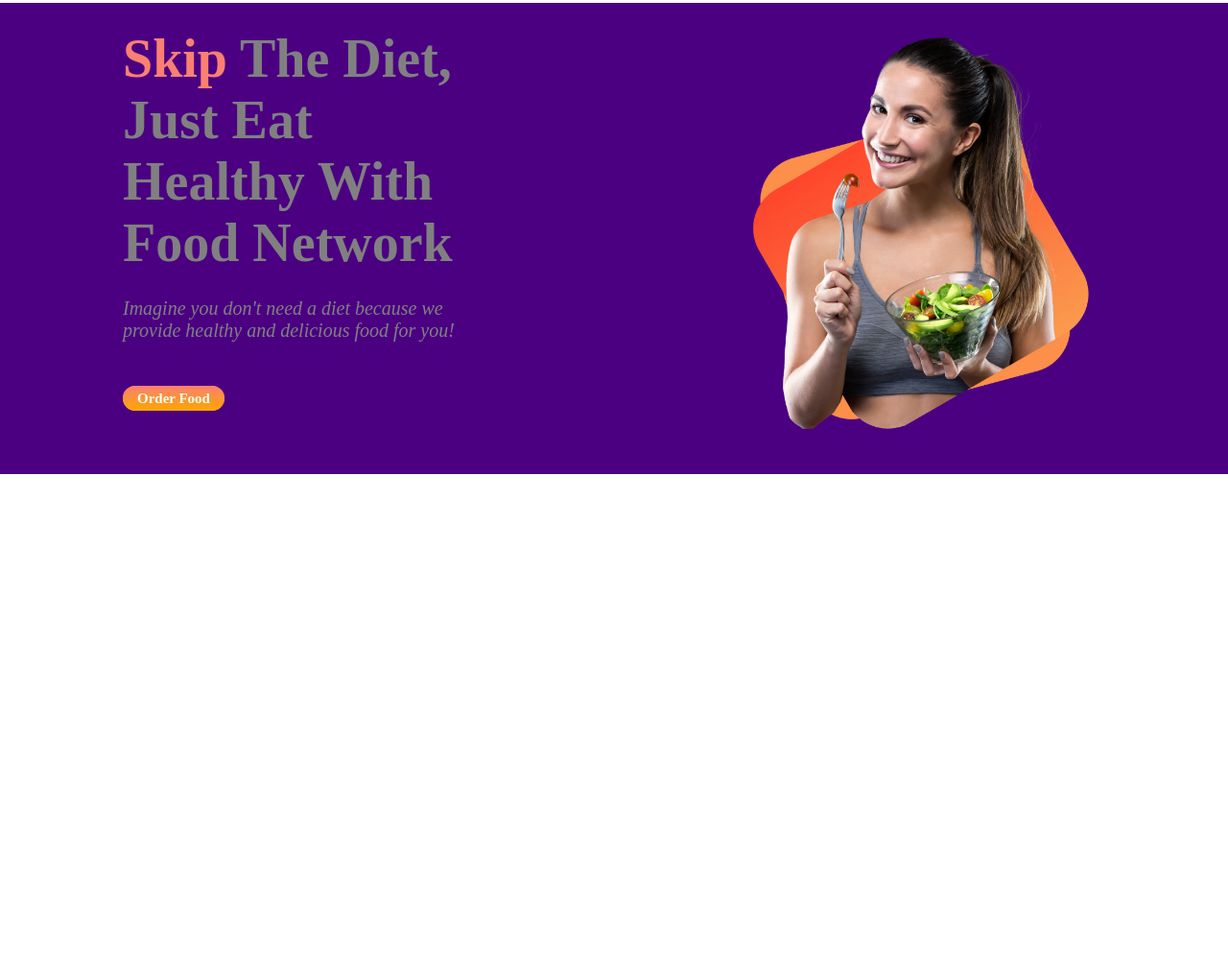
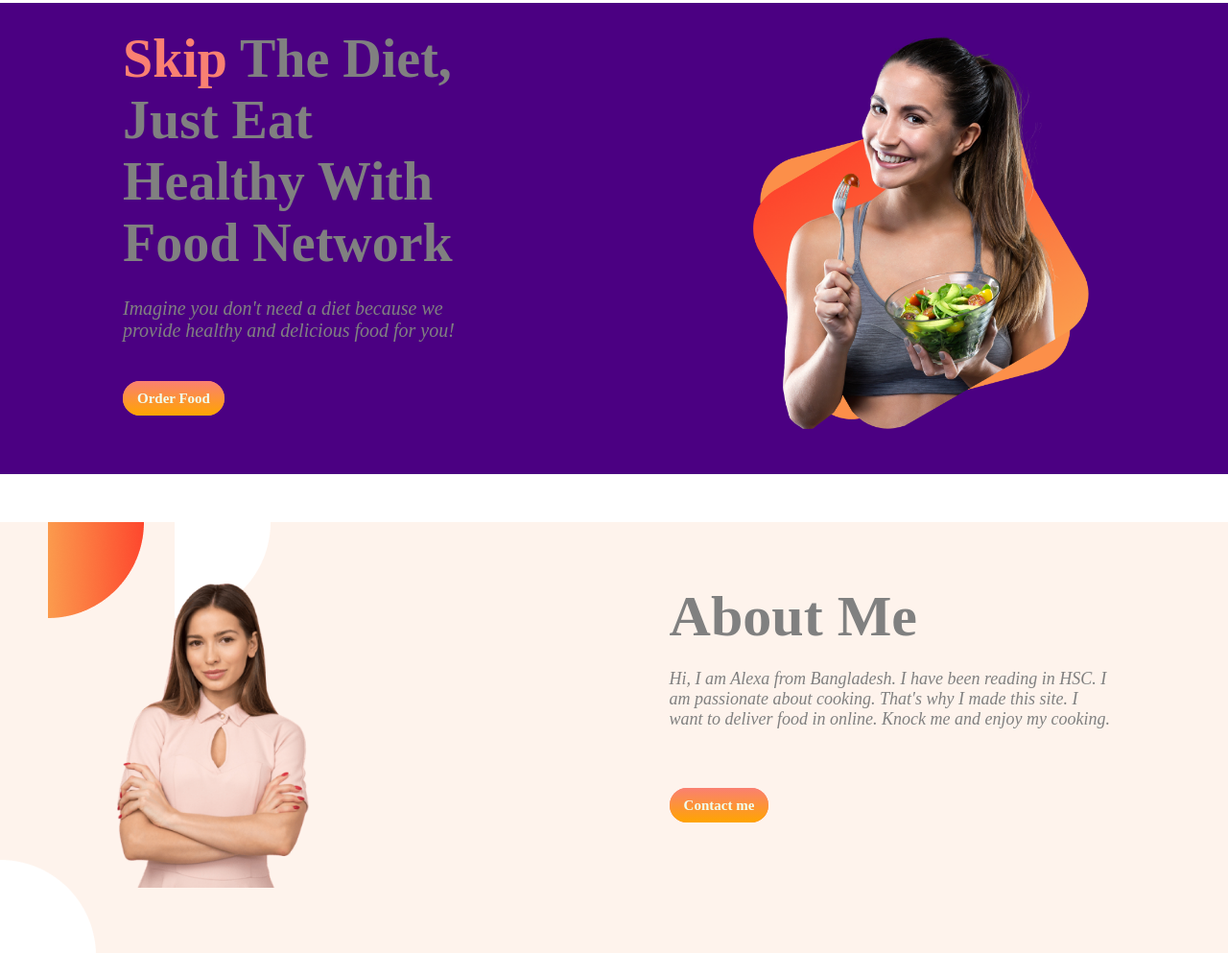
Before and after one commit to Jibonm37/FOOD-CART, a plain HTML site: page index.html in a window 1280 px wide. Shown: the part 167-1160 px from the top of the page at 96% size. Before the commit the page ends 800 px from the top, so only its background shows below. Drawn offline with Linux system fonts and the light colour scheme; a web font is replaced by a local one.

Commit message:
about me

```diff
--- a/css/style.css
+++ b/css/style.css
@@ -67,7 +67,41 @@ span{
     color: honeydew;
     background-color: salmon;
     background-image:linear-gradient(salmon,orange);
-    padding: 5px 15px;
+    padding: 10px 15px;
     border-radius: 20px;
 
 }
+.about{
+    display: flex;
+    margin-top: 50px;
+    padding: 5% 5%;
+    background-image: url(../images/shapes/7.png);
+}
+.me{
+    width: 50%;
+
+    margin: 0 5%;
+
+}
+.me img{
+    width: 200px;
+}
+.myself{
+    width: 50%;
+
+    margin: 0 5%;
+
+}
+.myself h1{
+    font-size: 60px;
+    color: gray;
+    font-family: 'Uchen', serif;
+    margin-bottom: 20px;
+
+}
+.myself p{
+    font-size: 18px;
+    color: grey;
+    font-style: italic;
+    margin-bottom: 70px;
+}
--- a/index.html
+++ b/index.html
@@ -34,5 +34,20 @@
             <img src="images/female/Group 8425.png" alt="">
         </div>
     </section>
+    <section class="about">
+        <div class="me" >
+            <img src="images/female/Person Image.png" alt="">
+        </div>
+        <div class="myself">
+            <h1>
+                About Me
+            </h1>
+            <p>
+                Hi, I am Alexa from Bangladesh. I have been reading in HSC. I am passionate about cooking. That's why I made this site. I want to deliver food in online. Knock me and enjoy my cooking.
+            </p>
+            <a class="button" href="#"> Contact me</a>
+        </div>
+
+    </section>
 </body>
 </html>
```
